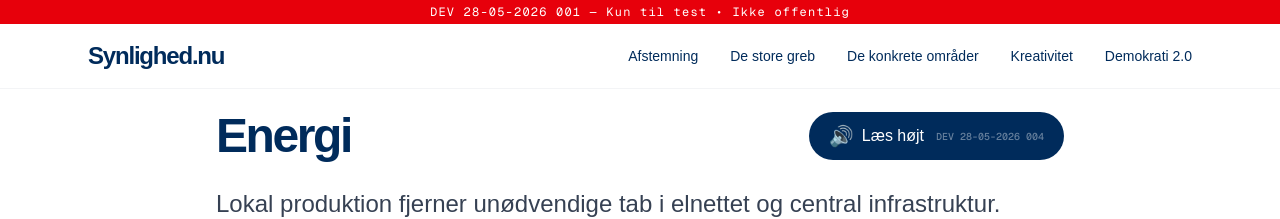
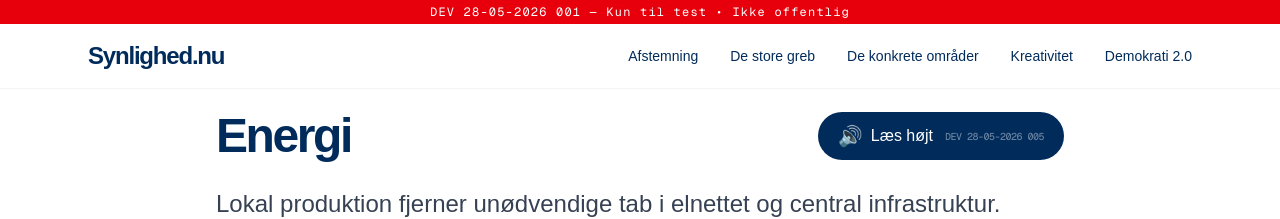
Before and after one commit to synlighed-nu/synlighed-nu-clean, a Next.js app: page /energi in a window 1280 px wide. Shown: the top 219 px of the page. Built offline with nearby package versions, Linux system fonts and the light colour scheme.

Commit message:
Update _SpeakerButton.tsx

```diff
--- a/app/components/common/_SpeakerButton.tsx
+++ b/app/components/common/_SpeakerButton.tsx
@@ -12,7 +12,7 @@ const AXIOMS = [
   "Kreativitet skaber løsninger – systemet kvæler den.",
 ];
 
-const DEV_VERSION = "DEV 28-05-2026 004";
+const DEV_VERSION = "DEV 28-05-2026 005";   // ← opdateret
 
 export default function SpeakerButton({ text, endingAxiomIndex = 0 }: { text: string; endingAxiomIndex?: number }) {
   const [isSpeaking, setIsSpeaking] = useState(false);
@@ -36,7 +36,7 @@ export default function SpeakerButton({ text, endingAxiomIndex = 0 }: { text: st
     }
 
     if (isPaused) {
-      // Fortsæt (starter forfra – browser-begrænsning)
+      // Fortsæt (starter forfra – det er browser-begrænsningen)
       window.speechSynthesis.cancel();
       setIsPaused(false);
     }
@@ -72,7 +72,9 @@ export default function SpeakerButton({ text, endingAxiomIndex = 0 }: { text: st
       <span>
         {isSpeaking ? 'Pause' : isPaused ? 'Fortsæt' : 'Læs højt'}
       </span>
-      <span className="text-[10px] opacity-40 font-mono ml-1">{DEV_VERSION}</span>
+      <span className="text-[10px] font-mono opacity-40 ml-1 tracking-tighter">
+        {DEV_VERSION}
+      </span>
     </button>
   );
 }
```
